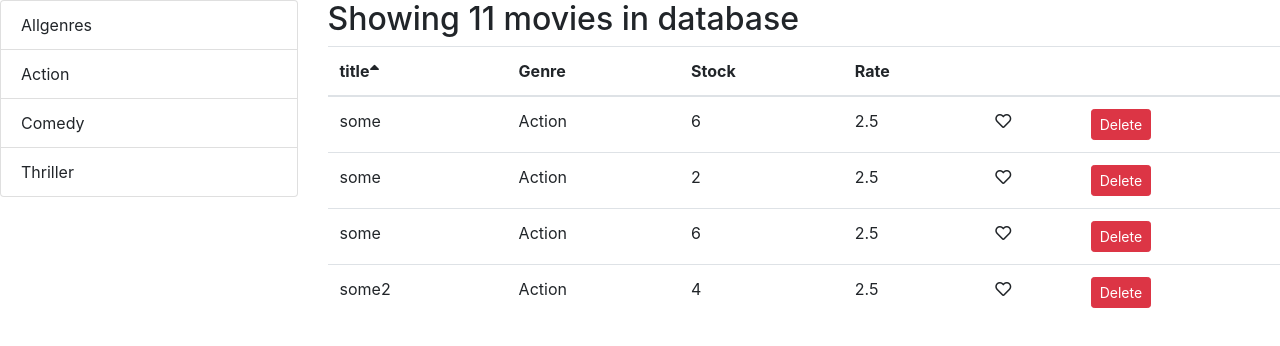
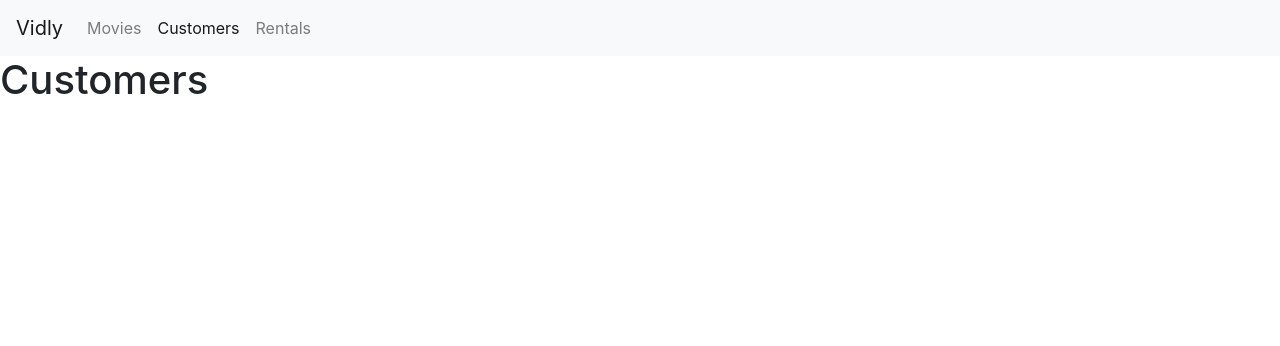
Before and after one commit to jyzgo/MoviesStore, a React (Create React App) app: page /customers in a window 1280 px wide. Shown: the top 346 px of the page. Built offline with nearby package versions, Linux system fonts and the light colour scheme.

Commit message:
add navbar to movies

```diff
--- /dev/null
+++ b/src/App.jsx
@@ -0,0 +1,25 @@
+import React, { Component } from "react";
+import { Switch, Route } from "react-router-dom";
+import Customers from "./components/customers";
+import Rentals from "./components/rentals";
+import NavbarMovie from "./components/NavbarMovie";
+import Movies from "./movies";
+class App extends Component {
+  state = {};
+  render() {
+    return (
+      <div>
+        <NavbarMovie />
+        <Switch>
+          <Route path="/movies" component={Movies} />
+          <Route path="/customers" component={Customers} />
+          <Route path="/rentals" component={Rentals} />
+          <Route path="/" compnent={Movies} />
+        </Switch>
+        {/* <Movies /> */}
+      </div>
+    );
+  }
+}
+
+export default App;
--- /dev/null
+++ b/src/components/NavbarMovie.jsx
@@ -0,0 +1,31 @@
+import React, { Component } from "react";
+import { Link, NavLink } from "react-router-dom";
+
+class NavbarMovie extends Component {
+  state = {};
+  render() {
+    return (
+      <nav className="navbar navbar-expand-lg navbar-light bg-light">
+        <Link className="navbar-brand" to="/">
+          Vidly
+        </Link>
+
+        <div className="collapse navbar-collapse" id="navbarNavAltMarkup">
+          <div className="navbar-nav">
+            <NavLink className="nav-item nav-link " to="/movies">
+              Movies
+            </NavLink>
+            <NavLink className="nav-item nav-link" to="/customers">
+              Customers
+            </NavLink>
+            <NavLink className="nav-item nav-link" to="/rentals">
+              Rentals
+            </NavLink>
+          </div>
+        </div>
+      </nav>
+    );
+  }
+}
+
+export default NavbarMovie;
--- /dev/null
+++ b/src/components/customers.jsx
@@ -0,0 +1,14 @@
+import React, { Component } from "react";
+
+class Customers extends Component {
+  state = {};
+  render() {
+    return (
+      <div>
+        <h1> Customers</h1>
+      </div>
+    );
+  }
+}
+
+export default Customers;
--- /dev/null
+++ b/src/components/rentals.jsx
@@ -0,0 +1,14 @@
+import React, { Component } from "react";
+
+class Rentals extends Component {
+  state = {};
+  render() {
+    return (
+      <div>
+        <h1>Rentals</h1>
+      </div>
+    );
+  }
+}
+
+export default Rentals;
--- a/src/index.js
+++ b/src/index.js
@@ -1,15 +1,15 @@
 import React from "react";
 import ReactDOM from "react-dom";
 import "./index.css";
-import Movies from "./movies";
 import * as serviceWorker from "./serviceWorker";
 import "bootstrap/dist/css/bootstrap.css";
 import { BrowserRouter } from "react-router-dom";
 import TestApp from "./testApp";
 import MovieRow from "./components/MovieRow";
+import App from "./App";
 ReactDOM.render(
   <BrowserRouter>
-    <Movies />
+    <App />
   </BrowserRouter>,
   document.getElementById("root")
 );
--- a/src/movies.jsx
+++ b/src/movies.jsx
@@ -8,6 +8,8 @@
 import { paginate } from "./utils/paginate";
 import _ from "lodash";
 import MovieTable from "./components/MovieTable";
+import NavbarMovie from "./components/NavbarMovie";
+
 class Movies extends Component {
   constructor(props) {
     super(props);
```
